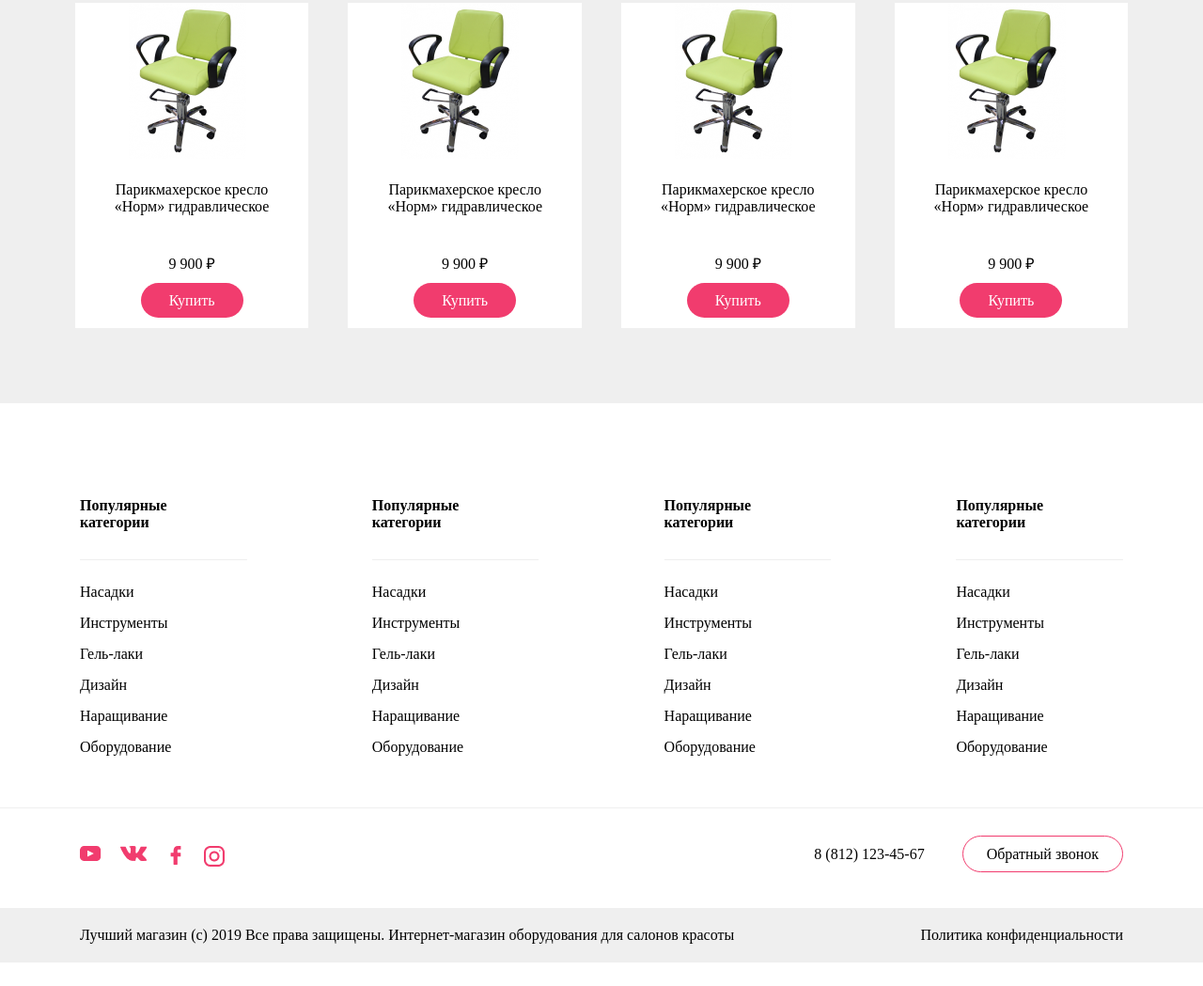
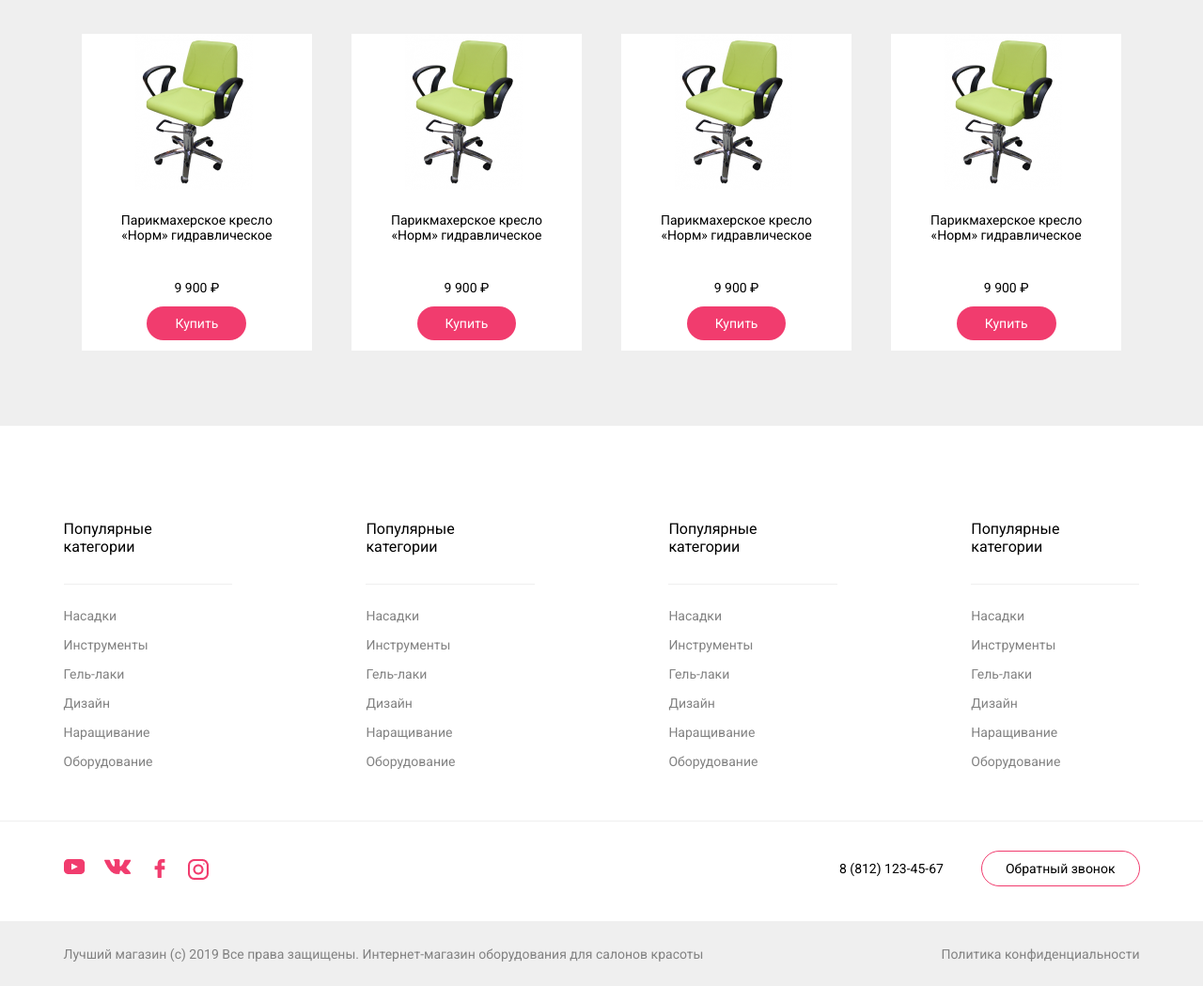
Before and after one commit to UbrWillson/HomeWorks, a plain HTML site: page index.html in a window 1280 px wide. Shown: the part 2316-3365 px from the top of the page at 94% size. Before the commit the page ends 3340 px from the top, so only its background shows below. Drawn offline with Linux system fonts and the light colour scheme.

Commit message:
last_commit

```diff
--- a/index.html
+++ b/index.html
@@ -4,6 +4,9 @@
     <meta charset="UTF-8">
     <meta http-equiv="X-UA-Compatible" content="IE=edge">
     <meta name="viewport" content="width=device-width, initial-scale=1.0">
+    <link rel="preconnect" href="https://fonts.googleapis.com">
+<link rel="preconnect" href="https://fonts.gstatic.com" crossorigin>
+<link href="https://fonts.googleapis.com/css2?family=Roboto:ital,wght@0,400;0,700;1,500&display=swap" rel="stylesheet">
     <link rel="stylesheet" href="./style/style.css">
     <title></title>
 </head>
@@ -94,7 +97,7 @@
         <div class="list_item">
                <div> <img src="./images/green_chair.png" alt="green_chair"> </div>
                <div><p>Парикмахерское кресло<br> «Норм» гидравлическое</p> </div>
-               <div><p>9 900 ₽ </p> </div>
+               <div><p class="value">9 900 ₽ </p> </div>
                 <div class="btn purple"><a href="#">Купить</a></div>
         </div>
     </div>
@@ -102,7 +105,7 @@
         <div class="list_item">
                <div> <img src="./images/green_chair.png" alt="green_chair"> </div>
                <div><p>Парикмахерское кресло<br> «Норм» гидравлическое</p> </div>
-               <div><p>9 900 ₽ </p> </div>
+               <div><p class="value">9 900 ₽ </p> </div>
                 <div class="btn purple"><a href="#">Купить</a></div>
         </div>
     </div>
@@ -110,7 +113,7 @@
         <div class="list_item">
                <div> <img src="./images/green_chair.png" alt="green_chair"> </div>
                <div><p>Парикмахерское кресло<br> «Норм» гидравлическое</p> </div>
-               <div><p>9 900 ₽ </p> </div>
+               <div><p class="value">9 900 ₽ </p> </div>
                 <div class="btn purple"><a href="#">Купить</a></div>
         </div>
     </div>
@@ -118,7 +121,7 @@
         <div class="list_item">
                <div> <img src="./images/green_chair.png" alt="green_chair"> </div>
                <div><p>Парикмахерское кресло<br> «Норм» гидравлическое</p> </div>
-               <div><p>9 900 ₽ </p> </div>
+               <div><p class="value">9 900 ₽ </p> </div>
                 <div class="btn purple"><a href="#">Купить</a></div>
         </div>
     </div>
@@ -184,7 +187,7 @@
         <div class="list_item">
                <div> <img src="./images/green_chair.png" alt="green_chair"> </div>
                <div><p>Парикмахерское кресло<br> «Норм» гидравлическое</p> </div>
-               <div><p>9 900 ₽ </p> </div>
+               <div><p class="value">9 900 ₽ </p> </div>
                 <div class="btn purple"><a href="#">Купить</a></div>
         </div>
     </div>
@@ -192,7 +195,7 @@
         <div class="list_item">
                <div> <img src="./images/green_chair.png" alt="green_chair"> </div>
                <div><p>Парикмахерское кресло<br> «Норм» гидравлическое</p> </div>
-               <div><p>9 900 ₽ </p> </div>
+               <div><p class="value">9 900 ₽ </p> </div>
                 <div class="btn purple"><a href="#">Купить</a></div>
         </div>
     </div>
@@ -200,7 +203,7 @@
         <div class="list_item">
                <div> <img src="./images/green_chair.png" alt="green_chair"> </div>
                <div><p>Парикмахерское кресло<br> «Норм» гидравлическое</p> </div>
-               <div><p>9 900 ₽ </p> </div>
+               <div><p class="value">9 900 ₽ </p> </div>
                 <div class="btn purple"><a href="#">Купить</a></div>
         </div>
     </div>
@@ -208,14 +211,15 @@
         <div class="list_item">
                <div> <img src="./images/green_chair.png" alt="green_chair"> </div>
                <div><p>Парикмахерское кресло<br> «Норм» гидравлическое</p> </div>
-               <div><p>9 900 ₽ </p> </div>
+               <div><p class="value">9 900 ₽ </p> </div>
                 <div class="btn purple"><a href="#">Купить</a></div>
         </div>
     </div>
 </div>
 </section>
+<!-- FOOTER  -->
 <section>
-    <div class="container">
+    <div class="container footer_container">
         <div class="wrap popular_categories_position">
         <div class="wrap popular_categories">
         <div><h4 class="border_in_footer">Популярные <br>
@@ -325,7 +329,7 @@
 </section>
 <section class="main_block footer_border"><div></div></section>
 <section>
-    <div class="container">
+    <div class="container footer_container">
         <div class="wrap footer_position">
         <div class="wrap footer_social">
             <div><a href="#"><img src="./images/yt.png" alt=""></a></div>
@@ -342,13 +346,13 @@
     </div>
 </section>
 <section class="main_block">
-    <div class="container">
+    <div class="container footer_container">
         <div class="wrap final_footer">
             <div>
-               <a href="">Лучший магазин (с) 2019 Все права защищены. Интернет-магазин оборудования для салонов красоты</a>
+               <a href="#">Лучший магазин (с) 2019 Все права защищены. Интернет-магазин оборудования для салонов красоты</a>
             </div>
             <div>
-                 <a href="">Политика конфиденциальности</a>
+                 <a href="#">Политика конфиденциальности</a>
             </div>
         </div>
     </div>
--- a/style/style.css
+++ b/style/style.css
@@ -1,9 +1,14 @@
 *{margin: 0;
     padding: 0;
     box-sizing: border-box;
+    font-family: 'Roboto', sans-serif;
+    font-weight: 400;
     }
     ol,ul{list-style: none;}
-    a{text-decoration: none;}
+    a{text-decoration: none;
+    font-size: 14px;
+    font-weight: 400;
+    }
     /* Main styles */
     .container{
         max-width: 1110px;
@@ -14,12 +19,17 @@
 padding: 20px 0;
 }
 /* nav panels and logo  */
-    .wrap p{margin-right: 30px;}
+    .wrap p{margin-right: 30px;
+    font-size: 14px;
+    font-weight: 400;
+    }
     .logo{padding: 20px 0px 25px 0px;}
     .border{border: 1px solid #EFEFEF;}
    .gray_background{background-color: #EFEFEF;}
    .second_nav{padding: 25px 0px 30px 0px;}
-   .nav_item p{margin-right: 40px;}
+   .nav_item p{margin-right: 40px;
+font-size: 16px;
+}
    /* super chair on the pink background  */
    .black_chair{background: url(/images/black_chair.png) no-repeat;}
    .super_chair{flex-direction: column;
@@ -33,11 +43,18 @@ padding: 10px 30px;
 .super_chair p{padding: 50px 0px;}
 .super_chair{padding-top: 190px;}
 .super_chair{padding-bottom: 190px;}
+.super_chair h2{font-size: 48px;
+font-weight: 700;
+}
+
 
 /* Main_block  */
 .main_block{background-color: #EFEFEF;}
 .special_offers{justify-content: flex-start;
 padding: 80px 0px 40px 0px;
+}
+.special_offers p{font-size: 24px;
+font-weight: 700;
 }
 
 .special_offers_list div{padding: 0px 21px;}
@@ -60,10 +77,12 @@ text-align: center;
 border: #F13C6E;
 
 }
+
 /* PINK SQUARE  */
 .pink_square{flex-direction: column;
 position: relative;
 width: 510px;
+color: #FFFFFF;
 }
 .pink_square p{padding: 25px 0px 25px 35px;}
 .pink_square div{background-color: #F13C6E;
@@ -87,13 +106,19 @@ left: 335px;
 .light_pink_square{flex-direction: column;
     position: relative;
     width: 550px;
+    color: #FFFFFF;
     }
-    .light_pink_square p{padding: 25px 0px 25px 35px;}
+    .light_pink_square p{padding: 25px 0px 25px 35px;
+
+    }
     .light_pink_square div{background-color: #F13C6E;
     }
-    .light_pink_square h3{padding-top: 40px;
+    .light_pink_square h3{padding-top: 53px;
     padding-left: 35px;
+    font-size: 18px;
+    font-weight: 700;
     }
+
 
 
 
@@ -144,3 +169,13 @@ padding: 10px 25px;
 }
 .final_footer a{color:
     #000000;}
+    .value{font-size: 21px;
+        font-weight: 500;}
+        .footer_container{
+            max-width: 1145px;
+
+        }
+        .popular_categories_list li{color: #828282;}
+        .final_footer div a{color: #828282;}
+        .final_footer:first-child{padding-top: 25px;}
+        .final_footer:last-child{padding-bottom: 25px;}
```
